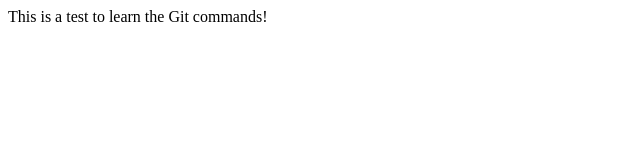
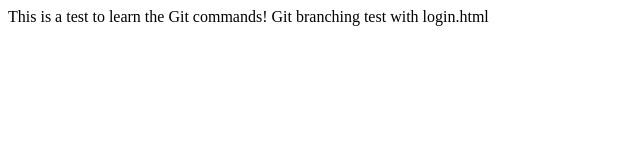
Before and after one commit to ThomasDeMaesschalck/gitcommandtest, a plain HTML site: page index.html in a window 1280 px wide. Shown: the whole page, without its empty margins (0-640 px from the left). Drawn offline with Linux system fonts and the light colour scheme.

```diff
--- /dev/null
+++ b/dir2/app2.js
@@ -0,0 +1 @@
+console.log(123);
--- a/index.html
+++ b/index.html
@@ -5,6 +5,8 @@
 
 <body>
 This is a test to learn the Git commands!
+
+Git branching test with login.html
 </body>
 
 </html>
```
Also changed, not shown: login.html (added, +1 -0 lines), log.txt (added).
